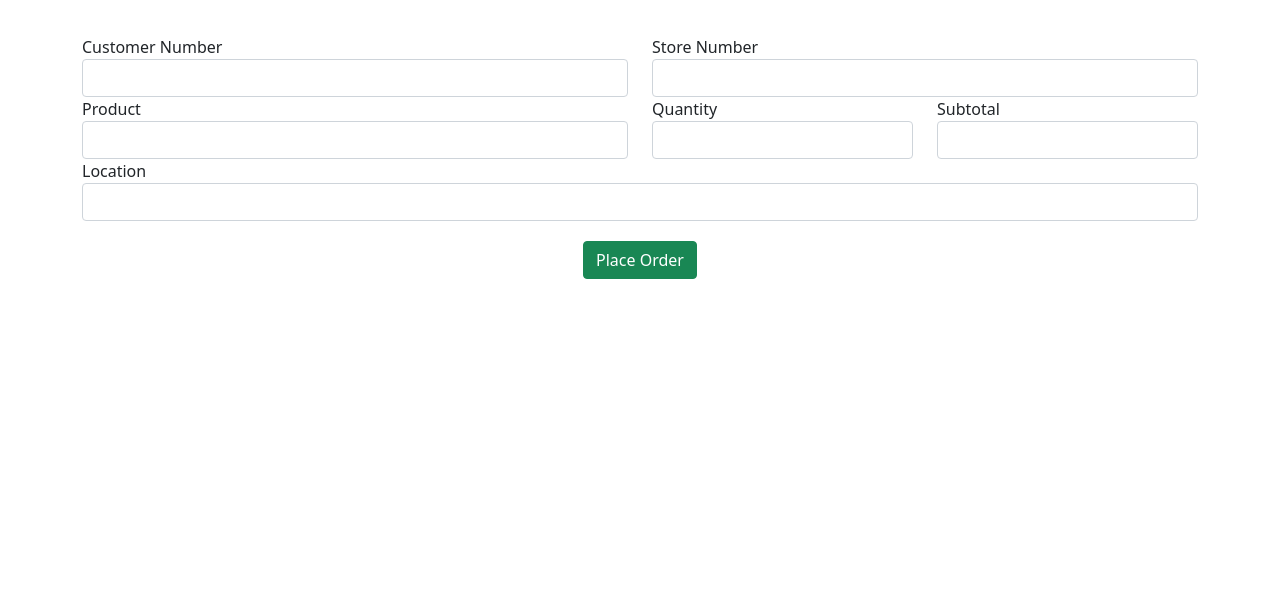
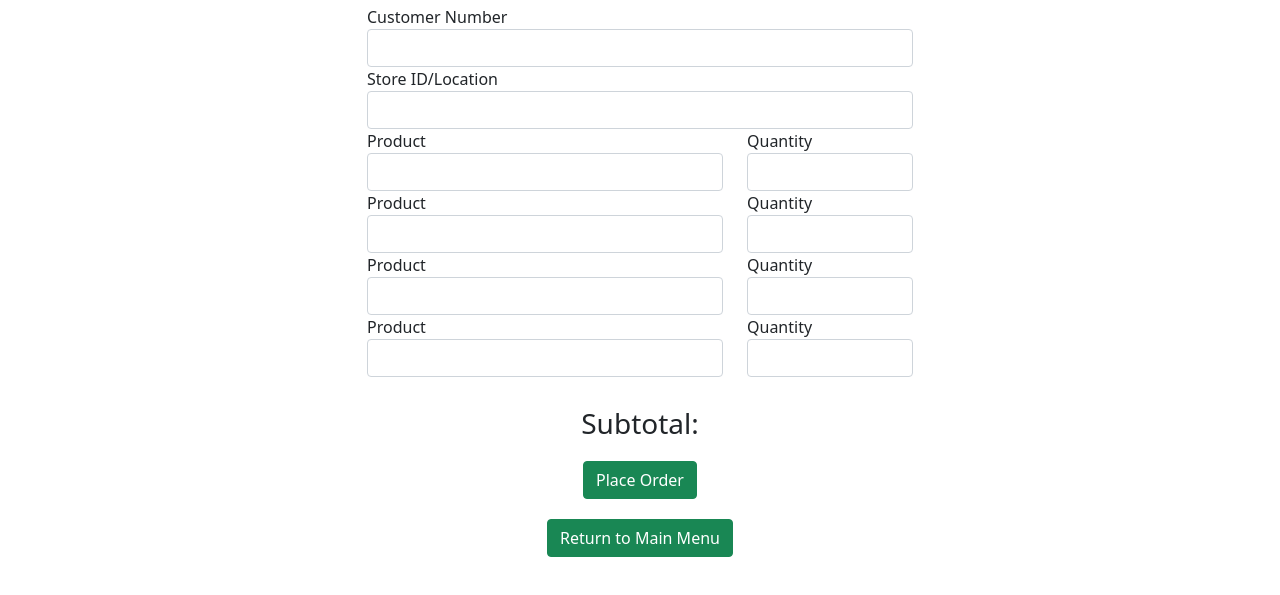
Before and after one commit to 2102-feb08-net/ashley-project1, a plain HTML site: page Project1.WebUI/wwwroot/place-order.html in a window 1280 px wide. Shown: the part 73-668 px from the top of the page. Drawn offline with nearby package versions, Linux system fonts and the light colour scheme.

Commit message:
added some html validation

```diff
--- a/Project1.WebUI/wwwroot/form-style.css
+++ b/Project1.WebUI/wwwroot/form-style.css
@@ -4,5 +4,14 @@ h1 {
 
 .text-center {
     margin-top: 20px;
-    margin-bottom: 40px;
+    margin-bottom: 10px;
 }
+
+.subtotal {
+    text-align: center;
+    margin-top: 30px;
+}
+
+.row {
+    align-items: center;
+}
--- a/Project1.WebUI/wwwroot/place-order.html
+++ b/Project1.WebUI/wwwroot/place-order.html
@@ -15,20 +15,29 @@
 
         <form action="#nowhere">
             <div class="row">
-                <div class="form-group col">
+                <div class="form-group gap-2 col-6 mx-auto">
                     <label for="customer-no">Customer Number</label>
-                    <input type="text" class="form-control" id="customer-no">
-                </div>
-                <div class="form-group col">
-                    <label for="store-no">Store Number</label>
-                    <input type="text" class="form-control" id="store-no">
+                    <input type="number" class="form-control" id="customer-no" required>
                 </div>
             </div>
+
             <div class="row">
-                <div class="form-group col-md-6">
+                <div class="form-group gap-2 col-6 mx-auto">
+                    <label for="location">Store ID/Location</label>
+                    <select class="form-control" name="location" id="location" required>
+                        <option style="display:none"></option>
+                        <option value="slithy">1 - The Slithy Toves</option>
+                        <option value="vorpal">2 - The Vorpal Blade</option>
+                        <option value="tumtum">3 - The Tumtum Tree</option>
+                    </select>
+                </div>
+            </div>
+
+            <div class="row justify-content-center">
+                <div class="form-group gap-2 col-4">
                     <label for="product">Product</label>
-                    <select class="form-control" name="product" id="product">
-                        <option value="empty"></option>
+                    <select class="form-control" name="product" id="product" required>
+                        <option style="display:none"></option>
                         <option value="mockingbird">To Kill a Mockingbird - $10.99</option>
                         <option value="pride">Pride and Prejudice - $9.99</option>
                         <option value="zombie">Pride and Prejudice and Zombies - $11.99</option>
@@ -44,29 +53,100 @@
                         <option value="toaster">The Brave Little Toaster - 9.99</option>
                     </select>
                 </div>
-                <div class="form-group col-md-3 col-6">
+                <div class="form-group gap-2 col-2">
                     <label for="quantity">Quantity</label>
-                    <input type="number" class="form-control" id="quantity">
-                </div>
-                <div class="form-group col-md-3 col-6">
-                    <label for="subtotal">Subtotal</label>
-                    <input type="number" class="form-control" id="subtotal">
+                    <input type="number" class="form-control" id="quantity" required min="1">
                 </div>
             </div>
-            <div class="row">
-                <div class="form-group col">
-                    <label for="location">Location</label>
-                    <select class="form-control" name="location" id="location">
-                        <option value="empty"></option>
-                        <option value="slithy">The Slithy Toves - New York</option>
-                        <option value="vorpal">The Vorpal Blade - St. Louis</option>
-                        <option value="tumtum">The Tumtum Tree - Miami</option>
+
+            <div class="row justify-content-center">
+                <div class="form-group gap-2 col-4">
+                    <label for="product">Product</label>
+                    <select class="form-control" name="product" id="product">
+                        <option style="display:none"></option>
+                        <option value="mockingbird">To Kill a Mockingbird - $10.99</option>
+                        <option value="pride">Pride and Prejudice - $9.99</option>
+                        <option value="zombie">Pride and Prejudice and Zombies - $11.99</option>
+                        <option value="gatsby">The Great Gatsby - $4.99</option>
+                        <option value="world">Brave New World - $8.99</option>
+                        <option value="1984">1984 - $6.99</option>
+                        <option value="jane">Jane Eyre - $10.99</option>
+                        <option value="crime">Crime and Punishment - $8.99</option>
+                        <option value="call">Call of the Wild - $8.99</option>
+                        <option value="moby">Moby Dick - 9.99</option>
+                        <option value="lion">The Lion, the Witch, and the Wardrobe - 9.99</option>
+                        <option value="monster">Frankenstein - 9.99</option>
+                        <option value="toaster">The Brave Little Toaster - 9.99</option>
                     </select>
                 </div>
+                <div class="form-group gap-2 col-2">
+                    <label for="quantity">Quantity</label>
+                    <input type="number" class="form-control" id="quantity" min="0">
+                </div>
             </div>
+
+            <div class="row justify-content-center">
+                <div class="form-group gap-2 col-4">
+                    <label for="product">Product</label>
+                    <select class="form-control" name="product" id="product">
+                        <option style="display:none"></option>
+                        <option value="mockingbird">To Kill a Mockingbird - $10.99</option>
+                        <option value="pride">Pride and Prejudice - $9.99</option>
+                        <option value="zombie">Pride and Prejudice and Zombies - $11.99</option>
+                        <option value="gatsby">The Great Gatsby - $4.99</option>
+                        <option value="world">Brave New World - $8.99</option>
+                        <option value="1984">1984 - $6.99</option>
+                        <option value="jane">Jane Eyre - $10.99</option>
+                        <option value="crime">Crime and Punishment - $8.99</option>
+                        <option value="call">Call of the Wild - $8.99</option>
+                        <option value="moby">Moby Dick - 9.99</option>
+                        <option value="lion">The Lion, the Witch, and the Wardrobe - 9.99</option>
+                        <option value="monster">Frankenstein - 9.99</option>
+                        <option value="toaster">The Brave Little Toaster - 9.99</option>
+                    </select>
+                </div>
+                <div class="form-group gap-2 col-2">
+                    <label for="quantity">Quantity</label>
+                    <input type="number" class="form-control" id="quantity" min="0">
+                </div>
+            </div>
+
+            <div class="row justify-content-center">
+                <div class="form-group gap-2 col-4">
+                    <label for="product">Product</label>
+                    <select class="form-control" name="product" id="product">
+                        <option style="display:none"></option>
+                        <option value="mockingbird">To Kill a Mockingbird - $10.99</option>
+                        <option value="pride">Pride and Prejudice - $9.99</option>
+                        <option value="zombie">Pride and Prejudice and Zombies - $11.99</option>
+                        <option value="gatsby">The Great Gatsby - $4.99</option>
+                        <option value="world">Brave New World - $8.99</option>
+                        <option value="1984">1984 - $6.99</option>
+                        <option value="jane">Jane Eyre - $10.99</option>
+                        <option value="crime">Crime and Punishment - $8.99</option>
+                        <option value="call">Call of the Wild - $8.99</option>
+                        <option value="moby">Moby Dick - 9.99</option>
+                        <option value="lion">The Lion, the Witch, and the Wardrobe - 9.99</option>
+                        <option value="monster">Frankenstein - 9.99</option>
+                        <option value="toaster">The Brave Little Toaster - 9.99</option>
+                    </select>
+                </div>
+                <div class="form-group gap-2 col-2">
+                    <label for="quantity">Quantity</label>
+                    <input type="number" class="form-control" id="quantity" min="0">
+                </div>
+            </div>
+
+            <div class="subtotal">
+                <h3>Subtotal: </h3>
+            </div>
+
             <div class="form-group">
                 <div class="text-center">
                     <button type="submit" class="btn btn-success">Place Order</button>
+                </div>
+                <div class="text-center">
+                    <button type="button" class="btn btn-success" onclick="history.back()">Return to Main Menu</button>
                 </div>
             </div>
         </form>
```
Also changed, not shown: Project1.WebUI/wwwroot/create-customer.html (+15 -18 lines), Project1.WebUI/wwwroot/index.html (+13 -10 lines), Project1.WebUI/wwwroot/search-customer.html (+4 -1 lines), Project1.WebUI/wwwroot/search-order.html (+4 -1 lines), Project1.WebUI/wwwroot/store-history.html (+4 -1 lines), 1 other file.
